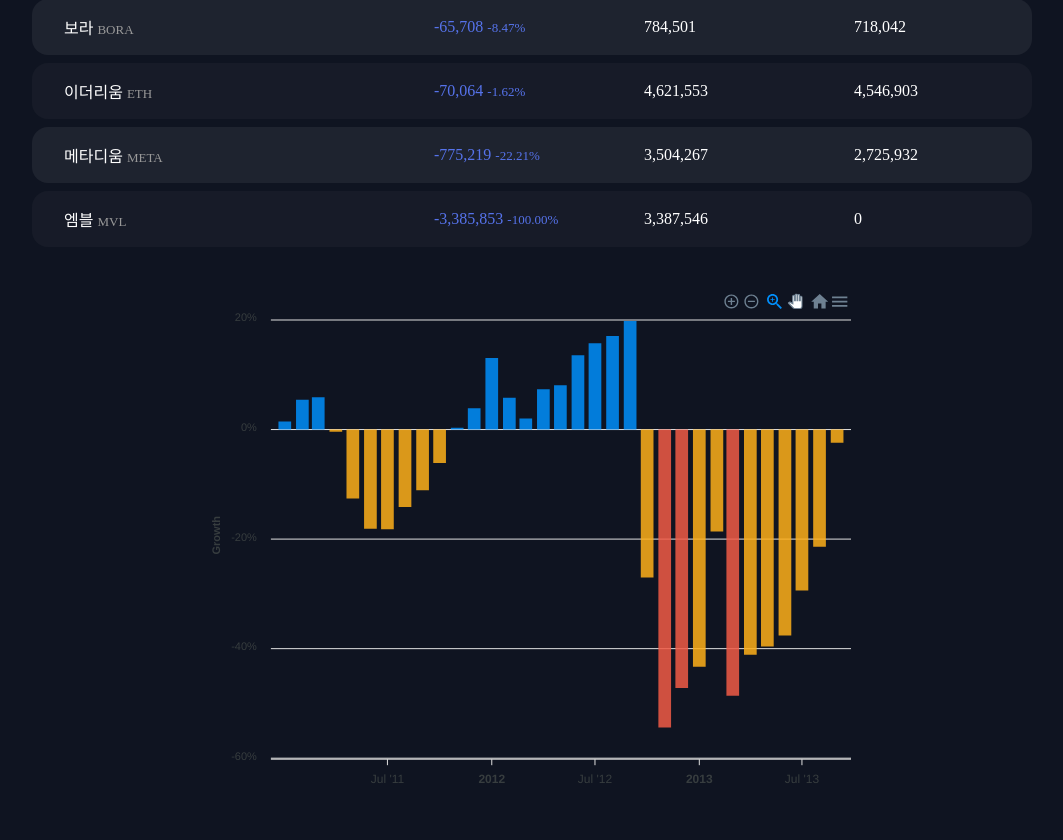
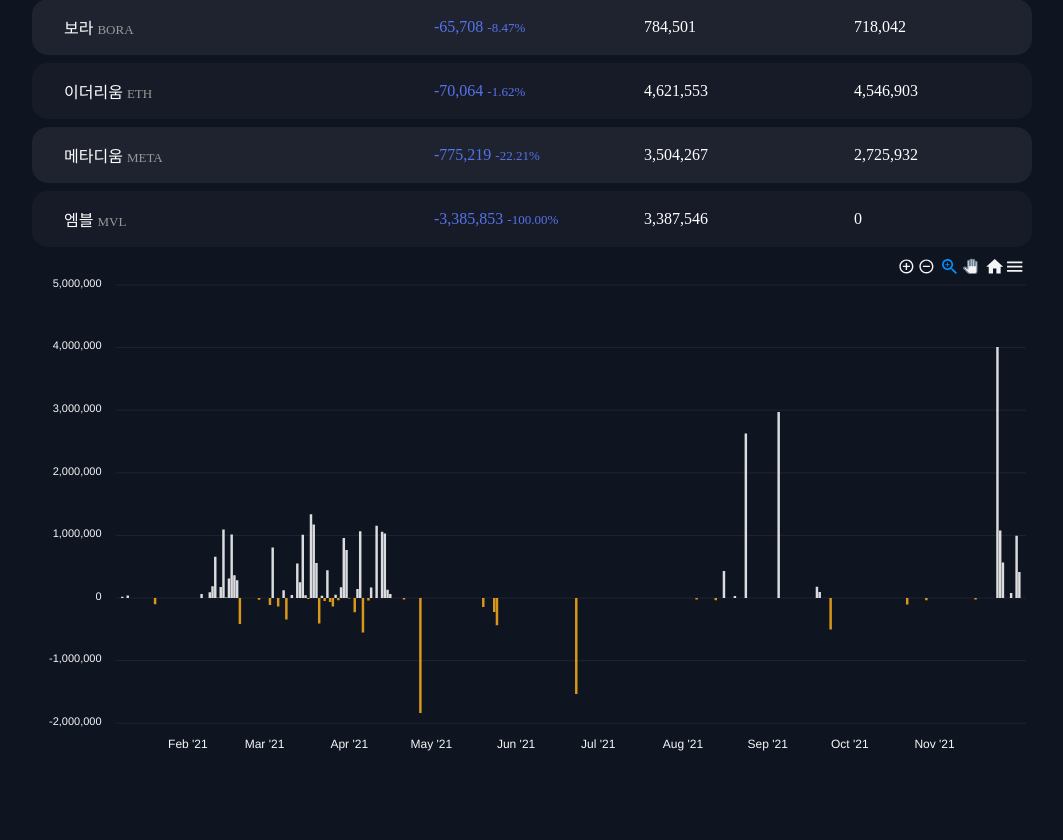
Before and after one commit to hkim199105/upbitBalance, a PHP site: page /designtest.html in a window 1280 px wide. Shown: the part 1439-2279 px from the top of the page, without its empty margins (108-1171 px from the left). After the commit the page ends 2190 px from the top, so only its background shows below. Run offline with PHP 8.4, Linux system fonts and the light colour scheme; some libraries are stand-ins or nearby versions.

Commit message:
일별수익 차트 추가

```diff
--- a/designtest.html
+++ b/designtest.html
@@ -846,74 +846,131 @@
         '<script src="https://cdn.jsdelivr.net/npm/findindex_polyfill_mdn"><\/script>'
       )
   </script>
+    <style>
 
 
-<style>
-
-    #chart {
-  max-width: 650px;
-  margin: 35px auto;
-}
-
-</style>
+        #chart {
+            min-width: 500px;
+            max-width: 1000px;
+            width: 80%;
+            margin-left: auto;
+            margin-right: auto;
+        }
+    </style>
   <script src="https://cdn.jsdelivr.net/npm/apexcharts"></script>
 <div id="chart"></div>
 
 <script>
+
+    function addComma(num, fractionDigits = 0) {
+            if (num.substring) {        // 문자인 경우
+                if (!isNaN(num)) {
+                    num = Number(num);
+                } else {        // 숫자로 변환 불가한 문자
+                    return num;
+                }
+            }
+            // var regexp = /\B(?=(\d{3})+(?!\d))/g;
+            return num.toLocaleString("ko-KR", {maximumFractionDigits: fractionDigits});
+        }
     var options = {
         series: [{
-            name: 'Daily Profit',
-            data: [1.45, 5.42, 5.9, -0.42, -12.6, -18.1, -18.2, -14.16, -11.1, -6.09, 0.34, 3.88, 13.07,
-                5.8, 2, 7.37, 8.1, 13.57, 15.75, 17.1, 19.8, -27.03, -54.4, -47.2, -43.3, -18.6, -
-                48.6, -41.1, -39.6, -37.6, -29.4, -21.4, -2.4
-            ]
+            name: '수익',
+            data: [18114, 41792, -98865, 63516, 92353, 187162, 660468, 3373, 176506, 1093567, 8372, 309781, 1015487, 361491, 284348, -413605, -26505, -113686, 804896, -135834, 122366, -343169, 46839, 551077, 253528, 1010671, 45008, -16056, 1337045, 1176079, 557655, -407333, 36486, -48416, 442314, -64094, -134161, 51507, -34462, 170165, 958659, 767456, -7083, -229569, 145271, 1064730, -551553, -41335, 166367, 1155859, 1059432, 1030113, 132892, 63603, -25382, -1837418, -1371, -143633, -225338, -437281, -1535014, -23657, -33972, 431206, 33310, 2628693, 2971580, 180580, 94962, -501482, -104347, -34737, -24830, 4008951, 1077347, 565439, 79058, 995965, 416430]
         }],
         chart: {
             type: 'bar',
-            height: 500
+            height: 500,
+            background: '#0F1421',
+            sparkline: {
+                enabled: false,
+            },
+            defaultLocale: 'en'
         },
         plotOptions: {
             bar: {
-                colors: {
-                    ranges: [{
-                        from: -100,
-                        to: -46,
-                        color: '#F15B46'
-                    }, {
-                        from: -45,
-                        to: 0,
-                        color: '#FEB019'
-                    }]
-                },
-                columnWidth: '80%',
+                columnWidth: '90%',
             }
         },
+        colors: [function({ value, seriesIndex, w }) {
+            if (value < 0) {
+                return '#FEB019'
+            } else {
+                return '#ffffff'
+            }
+        }],
         dataLabels: {
             enabled: false,
         },
         yaxis: {
-            title: {
-                text: 'Growth',
-            },
+            show: true,
+            floating: false,
             labels: {
                 formatter: function (y) {
-                    return y.toFixed(0) + "%";
+                    return addComma(y.toFixed(0));
                 }
             }
         },
+        tooltip: {
+            enabled: true,
+            shared: false,
+            intersect: false,
+            // followCursor: true,
+            custom: function({series, seriesIndex, dataPointIndex, w}) {
+                console.log({series, seriesIndex, dataPointIndex, w})
+                return '<div class="arrow_box" style="padding:8px;background:#ffffff11">' +
+
+                    '<div style="font-size:13px;color:#ffffff88">' + w.config.xaxis.categories[dataPointIndex] + '</div>' +
+                    '<div style="margin-top:8px;text-align:right;font-size:20px;">' + addComma(series[seriesIndex][dataPointIndex]) + '원</div>' +
+                    '<div style="padding:8px;margin-top:8px;background:#ffffff11;border-radius:10px;">' +
+                        '<div style="display:flex;"><div>이더리움</div><div style="margin-left:10px;text-align:right;flex:1;">' + addComma(series[seriesIndex][dataPointIndex]) + '원</div></div>' +
+                        '<div style="display:flex;"><div>이더</div><div style="margin-left:10px;text-align:right;flex:1;">' + addComma(series[seriesIndex][dataPointIndex]) + '원</div></div>' +
+                        '<div style="display:flex;"><div>이더리움234324234234</div><div style="margin-left:10px;text-align:right;flex:1;">' + addComma(series[seriesIndex][dataPointIndex]) + '원</div></div>' +
+                        '<div style="display:flex;"><div>이더</div><div style="margin-left:10px;text-align:right;flex:1;">' + addComma(series[seriesIndex][dataPointIndex]) + '원</div></div>' +
+                        '<div style="display:flex;"><div>이더리움</div><div style="margin-left:10px;text-align:right;flex:1;">' + addComma(series[seriesIndex][dataPointIndex]) + '원</div></div>' +
+                        '<div style="display:flex;"><div>이더</div><div style="margin-left:10px;text-align:right;flex:1;">' + addComma(series[seriesIndex][dataPointIndex]) + '원</div></div>' +
+                        '<div style="display:flex;"><div>이더리움</div><div style="margin-left:10px;text-align:right;flex:1;">' + addComma(series[seriesIndex][dataPointIndex]) + '원</div></div>' +
+                        '<div style="display:flex;"><div>이더</div><div style="margin-left:10px;text-align:right;flex:1;">' + addComma(series[seriesIndex][dataPointIndex]) + '원</div></div>' +
+                        '<div style="display:flex;"><div>이더리움</div><div style="margin-left:10px;text-align:right;flex:1;">' + addComma(series[seriesIndex][dataPointIndex]) + '원</div></div>' +
+                        '<div style="display:flex;"><div>이더</div><div style="margin-left:10px;text-align:right;flex:1;">' + addComma(series[seriesIndex][dataPointIndex]) + '원</div></div>' +
+                        '<div style="display:flex;"><div>이더리움</div><div style="margin-left:10px;text-align:right;flex:1;">' + addComma(series[seriesIndex][dataPointIndex]) + '원</div></div>' +
+                        '<div style="display:flex;"><div>이더</div><div style="margin-left:10px;text-align:right;flex:1;">' + addComma(series[seriesIndex][dataPointIndex]) + '원</div></div>' +
+                        '<div style="display:flex;"><div>이더리움</div><div style="margin-left:10px;text-align:right;flex:1;">' + addComma(series[seriesIndex][dataPointIndex]) + '원</div></div>' +
+                        '<div style="display:flex;"><div>이더</div><div style="margin-left:10px;text-align:right;flex:1;">' + addComma(series[seriesIndex][dataPointIndex]) + '원</div></div>' +
+                    '</div>'+
+                '</div>'
+
+            },
+        },
+        theme: {
+            mode: 'dark'
+        },
+        grid: {
+            show: true,
+            borderColor: '#ffffff11',
+            strokeDashArray: 0
+        },
         xaxis: {
             type: 'datetime',
-            categories: [
-                '2011-01-01', '2011-02-01', '2011-03-01', '2011-04-01', '2011-05-01', '2011-06-01',
-                '2011-07-01', '2011-08-01', '2011-09-01', '2011-10-01', '2011-11-01', '2011-12-01',
-                '2012-01-01', '2012-02-01', '2012-03-01', '2012-04-01', '2012-05-01', '2012-06-01',
-                '2012-07-01', '2012-08-01', '2012-09-01', '2012-10-01', '2012-11-01', '2012-12-01',
-                '2013-01-01', '2013-02-01', '2013-03-01', '2013-04-01', '2013-05-01', '2013-06-01',
-                '2013-07-01', '2013-08-01', '2013-09-01'
-            ],
+            categories: ['2021-01-08', '2021-01-10', '2021-01-20', '2021-02-06', '2021-02-09', '2021-02-10', '2021-02-11', '2021-02-12', '2021-02-13', '2021-02-14', '2021-02-15', '2021-02-16', '2021-02-17', '2021-02-18', '2021-02-19', '2021-02-20', '2021-02-27', '2021-03-03', '2021-03-04', '2021-03-06', '2021-03-08', '2021-03-09', '2021-03-11', '2021-03-13', '2021-03-14', '2021-03-15', '2021-03-16', '2021-03-17', '2021-03-18', '2021-03-19', '2021-03-20', '2021-03-21', '2021-03-22', '2021-03-23', '2021-03-24', '2021-03-25', '2021-03-26', '2021-03-27', '2021-03-28', '2021-03-29', '2021-03-30', '2021-03-31', '2021-04-01', '2021-04-03', '2021-04-04', '2021-04-05', '2021-04-06', '2021-04-08', '2021-04-09', '2021-04-11', '2021-04-13', '2021-04-14', '2021-04-15', '2021-04-16', '2021-04-21', '2021-04-27', '2021-05-05', '2021-05-20', '2021-05-24', '2021-05-25', '2021-06-23', '2021-08-06', '2021-08-13', '2021-08-16', '2021-08-20', '2021-08-24', '2021-09-05', '2021-09-19', '2021-09-20', '2021-09-24', '2021-10-22', '2021-10-29', '2021-11-16', '2021-11-24', '2021-11-25', '2021-11-26', '2021-11-29', '2021-12-01', '2021-12-02'],
             labels: {
                 rotate: -90
-            }
+            },
+            crosshairs: {
+                show: true,
+                width: 1,
+                stroke: {
+                    color: '#ffffff33',
+                    width: 1,
+                    dashArray: 2,
+                },
+            },
+            axisTicks: {
+                show: false,
+            },
+            axisBorder: {
+                show: false,
+            },
         }
     };
 
```
Also changed, not shown: result.php (+83 -21 lines).
